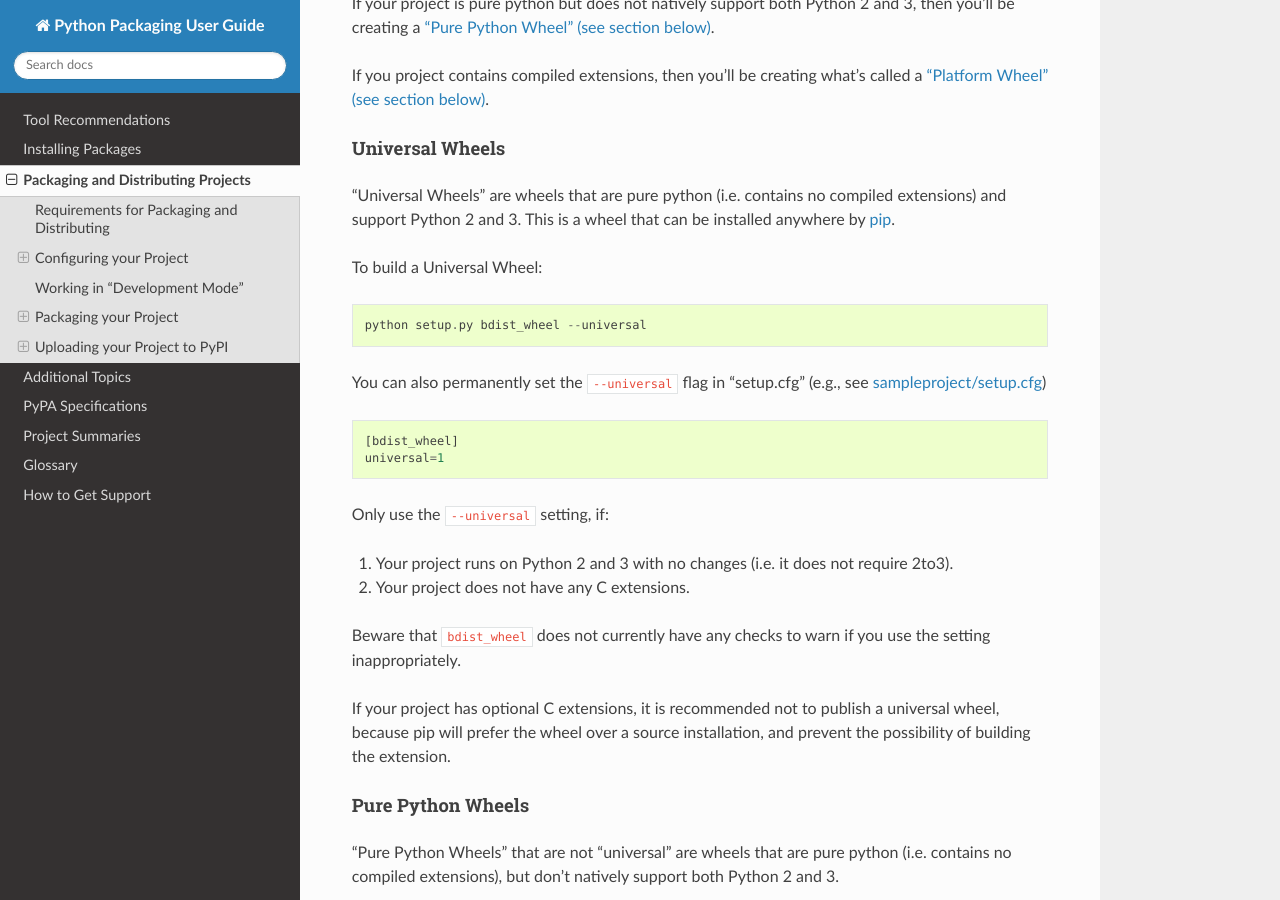
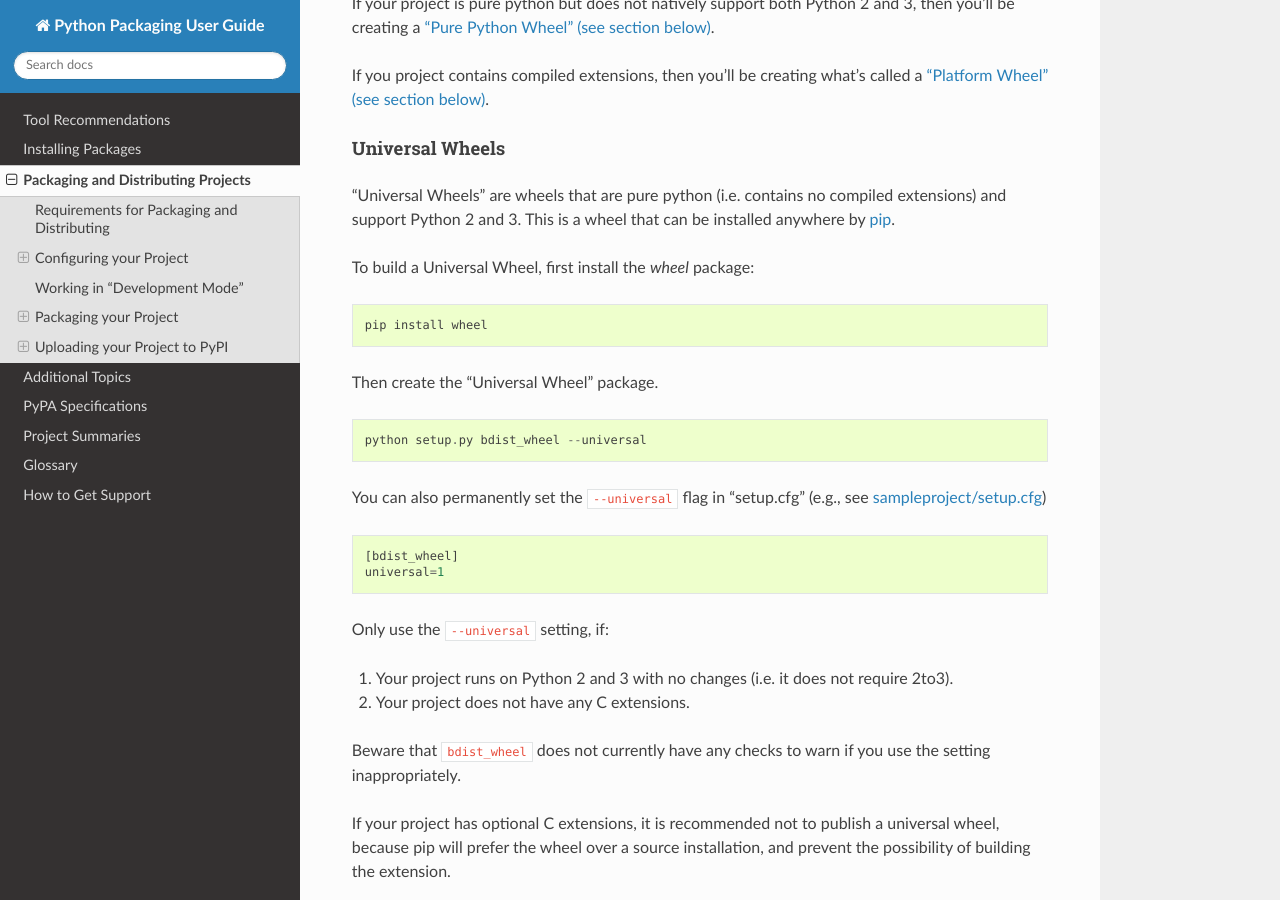
Before and after one commit to pypa/packaging.python.org, a Sphinx documentation site: the page built from source/distributing.rst, in a window 1280 px wide and 900 px high, scrolled down 11289 px. Built offline with Sphinx 7.4.7 and the Read the Docs theme 2.0.0, drawn with Linux system fonts in a browser that asks for light colours; pages that are not in the unit, such as notebooks, are missing from menus.

Commit message:
Mention requirement of 'wheel' package for Universal Wheels

```diff
--- a/source/distributing.rst
+++ b/source/distributing.rst
@@ -625,7 +625,13 @@ Universal Wheels
 extensions) and support Python 2 and 3. This is a wheel that can be installed
 anywhere by :ref:`pip`.
 
-To build a Universal Wheel:
+To build a Universal Wheel, first install the `wheel` package:
+
+::
+
+ pip install wheel
+
+Then create the "Universal Wheel" package.
 
 ::
 
```
